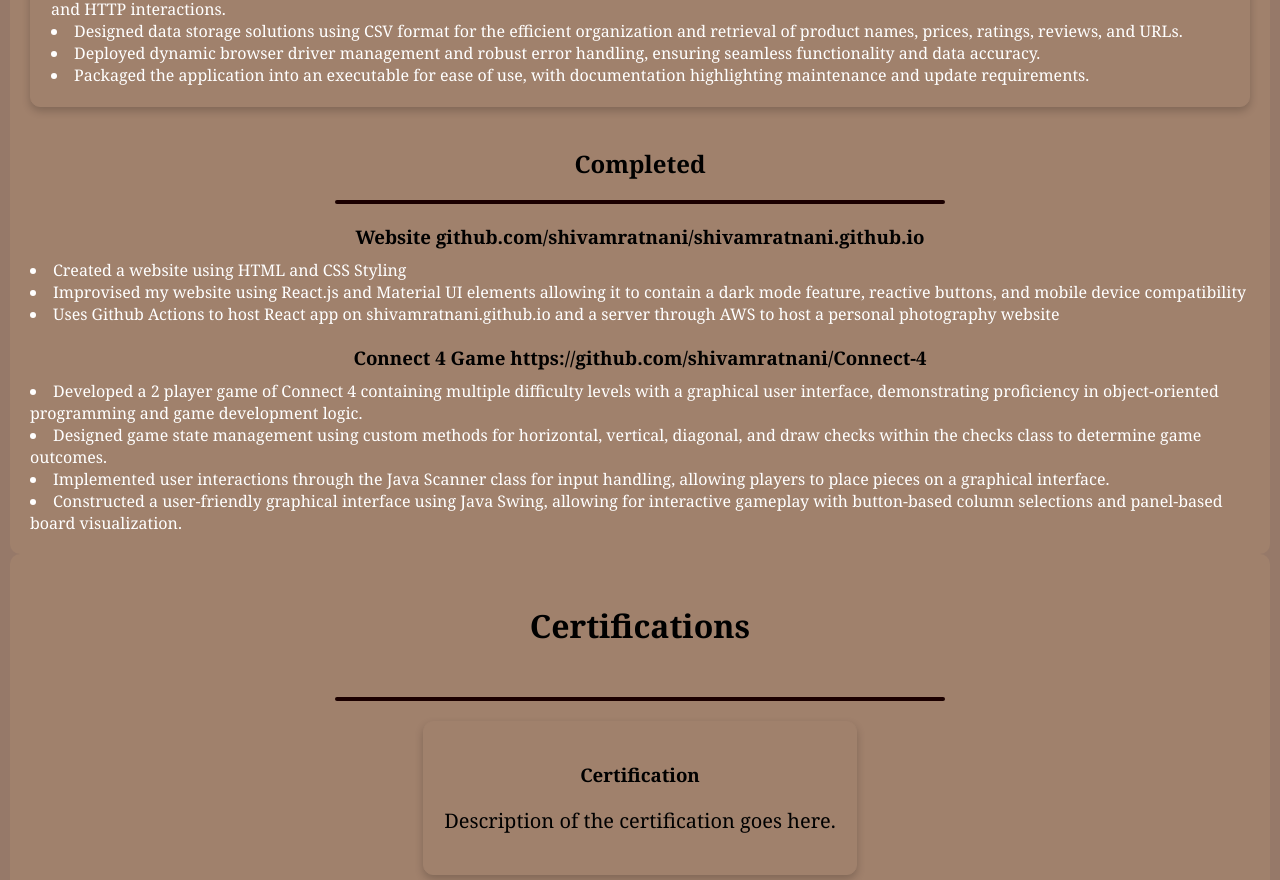
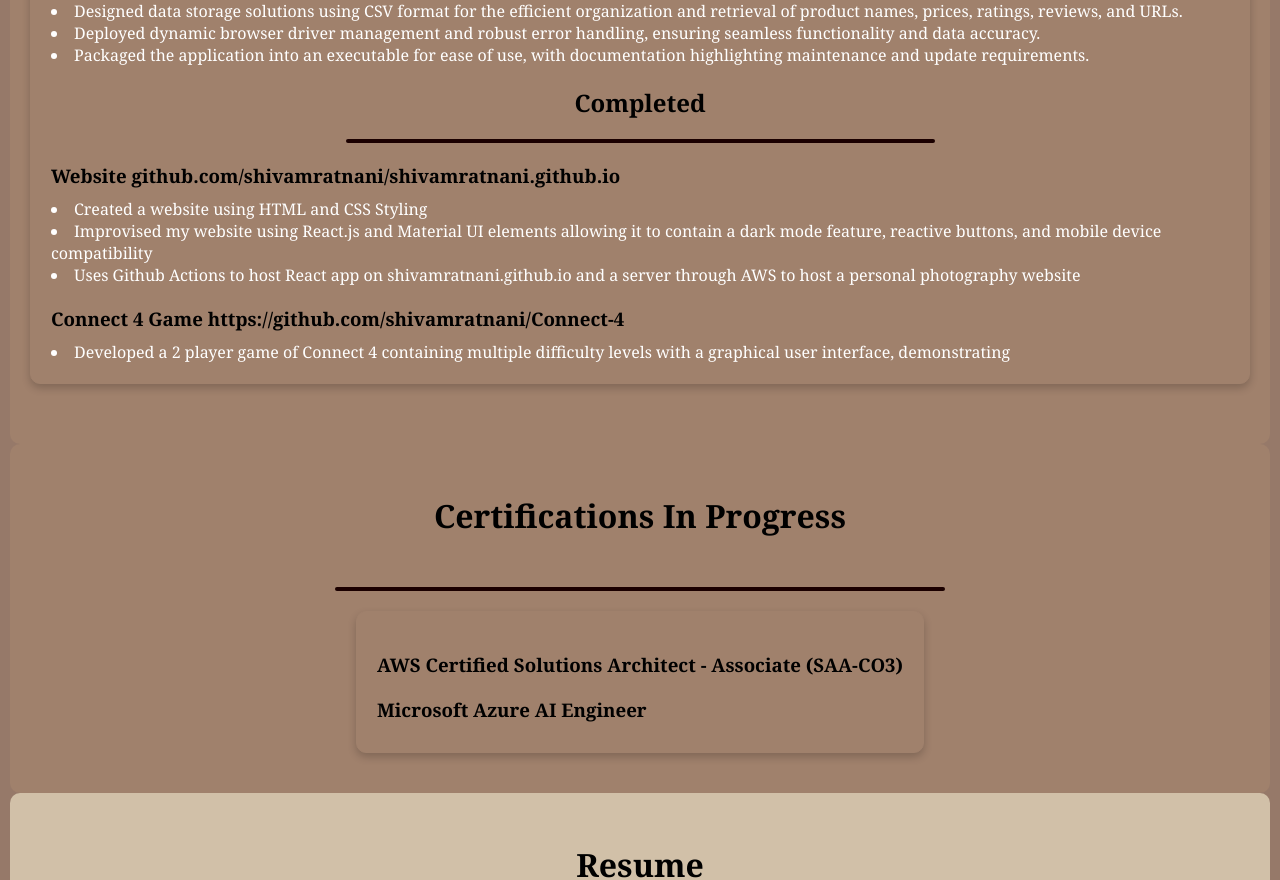
Before and after one commit to shivamratnani/shivamratnani.github.io, a React (Create React App) app: page / in a window 1280 px wide. Shown: the part 1757-2637 px from the top of the page. Built offline with nearby package versions, Linux system fonts and the light colour scheme.

Commit message:
Mobile friendly

```diff
--- a/src/App.tsx
+++ b/src/App.tsx
@@ -1,10 +1,9 @@
 // src/App.tsx
 
-import React, { useEffect, useState } from 'react';
+import React, { useState } from 'react';
 import './App.css';
 import HomePage from './HomePage';
 import { ThemeContext, themes } from './themeContext';
-import ReactGA from 'react-ga';
 
 const App: React.FC = () => {
   const [theme, setTheme] = useState(themes.light);
--- a/src/HomePage.css
+++ b/src/HomePage.css
@@ -141,7 +141,7 @@ li{
   font-family: Georgia, "Times New Roman", Times, serif;
   margin-top: 20px;
   margin-bottom: 10px;
-  text-align: center;
+  text-align: left;
 }
 
 .element hr {
@@ -163,7 +163,7 @@ li{
 
 
 /* Projects and Certifications Grid */
-.projects-container,
+.projects-container, .projects-completed
 .certifications-grid {
   width: 100%;
   margin-top: 20px;
@@ -173,7 +173,7 @@ li{
   margin-bottom: 40px;
 }
 
-.projects-grid,
+.projects-grid, .projects-completed
 .certifications-grid {
   display: grid;
   grid-template-columns: repeat(auto-fit, minmax(300px, 1fr));
--- a/src/HomePage.tsx
+++ b/src/HomePage.tsx
@@ -140,7 +140,7 @@ const HomePage: React.FC = () => {
               href="https://www.linkedin.com/in/shivamratnani"
               target="_blank"
               rel="noopener noreferrer"
-              style={{ backgroundColor: theme.button}}
+              style={{ backgroundColor: theme.button }}
             >
               LinkedIn
             </a>
@@ -180,10 +180,9 @@ const HomePage: React.FC = () => {
 
         <div className="projects-container">
           <div className="projects-section">
+            <div className="project-box">
               <h2>In Progress</h2>
-
             <div className="divider"></div>
-            <div className="project-box">
               {/* Mobile Task Application */}
               <h3>
                 Mobile Task Application |
@@ -229,19 +228,16 @@ const HomePage: React.FC = () => {
                 with documentation highlighting maintenance and update
                 requirements.
               </li>
-            </div>
-          </div>
 
               <h2>Completed</h2>
               <div className="divider"></div>
-          <div className="projects-box">
               {/* Website */}
               <h3>Website github.com/shivamratnani/shivamratnani.github.io</h3>
               <li>Created a website using HTML and CSS Styling</li>
               <li>
                 Improvised my website using React.js and Material UI elements
-              allowing it to contain a dark mode feature, reactive buttons, and
-              mobile device compatibility
+                allowing it to contain a dark mode feature, reactive buttons,
+                and mobile device compatibility
               </li>
               <li>
                 Uses Github Actions to host React app on shivamratnani.github.io
@@ -252,24 +248,8 @@ const HomePage: React.FC = () => {
               <li>
                 Developed a 2 player game of Connect 4 containing multiple
                 difficulty levels with a graphical user interface, demonstrating
-              proficiency in object-oriented programming and game development
-              logic.
               </li>
-            <li>
-              Designed game state management using custom methods for
-              horizontal, vertical, diagonal, and draw checks within the checks
-              class to determine game outcomes.
-            </li>
-            <li>
-              Implemented user interactions through the Java Scanner class for
-              input handling, allowing players to place pieces on a graphical
-              interface.
-            </li>
-            <li>
-              Constructed a user-friendly graphical interface using Java Swing,
-              allowing for interactive gameplay with button-based column
-              selections and panel-based board visualization.
-            </li>{" "}
+            </div>
           </div>
         </div>
       </Element>
@@ -279,12 +259,11 @@ const HomePage: React.FC = () => {
         className="element"
         style={{ backgroundColor: theme.sectionProjects }}
       >
-        <h1>Certifications</h1>
+        <h1>Certifications In Progress</h1>
         <div className="divider"></div>
         <div className="certification-box">
-          <h3>Certification</h3>
-          <p>Description of the certification goes here.</p>
-          {/* Other certification details */}
+          <h3>AWS Certified Solutions Architect - Associate (SAA-CO3)</h3>
+          <h3>Microsoft Azure AI Engineer</h3>
         </div>
       </Element>
 
@@ -317,7 +296,7 @@ const HomePage: React.FC = () => {
       >
         <h1>Photography</h1>
         <hr />
-        <p>Your inline website view goes here</p>
+        <iframe src="https://www.icloud.com/sharedalbum/#B0ZJtdOXm0sDbc6" style={{width: '100%', height: '500px'}}></iframe>
         <a
           href="link-to-your-photography-website"
           className="interactive-button"
--- a/src/themeContext.tsx
+++ b/src/themeContext.tsx
@@ -26,7 +26,7 @@ export const themes = {
     about: 'darkgrey', // black
     p: '#ffffff', // white
     section: 'rgb(35, 35, 35)', // black
-    sectionHome: 'darrgb(45, 45, 45)kgrey',
+    sectionHome: 'rgb(45, 45, 45)',
     sectionResume: 'rgb(55, 55, 55)',
     sectionProjects: 'rgb(65, 65, 65)',
     sectionPhotography: 'rgb(75, 75, 75)'
```
Lines whose indentation alone changed are shown as unchanged.
